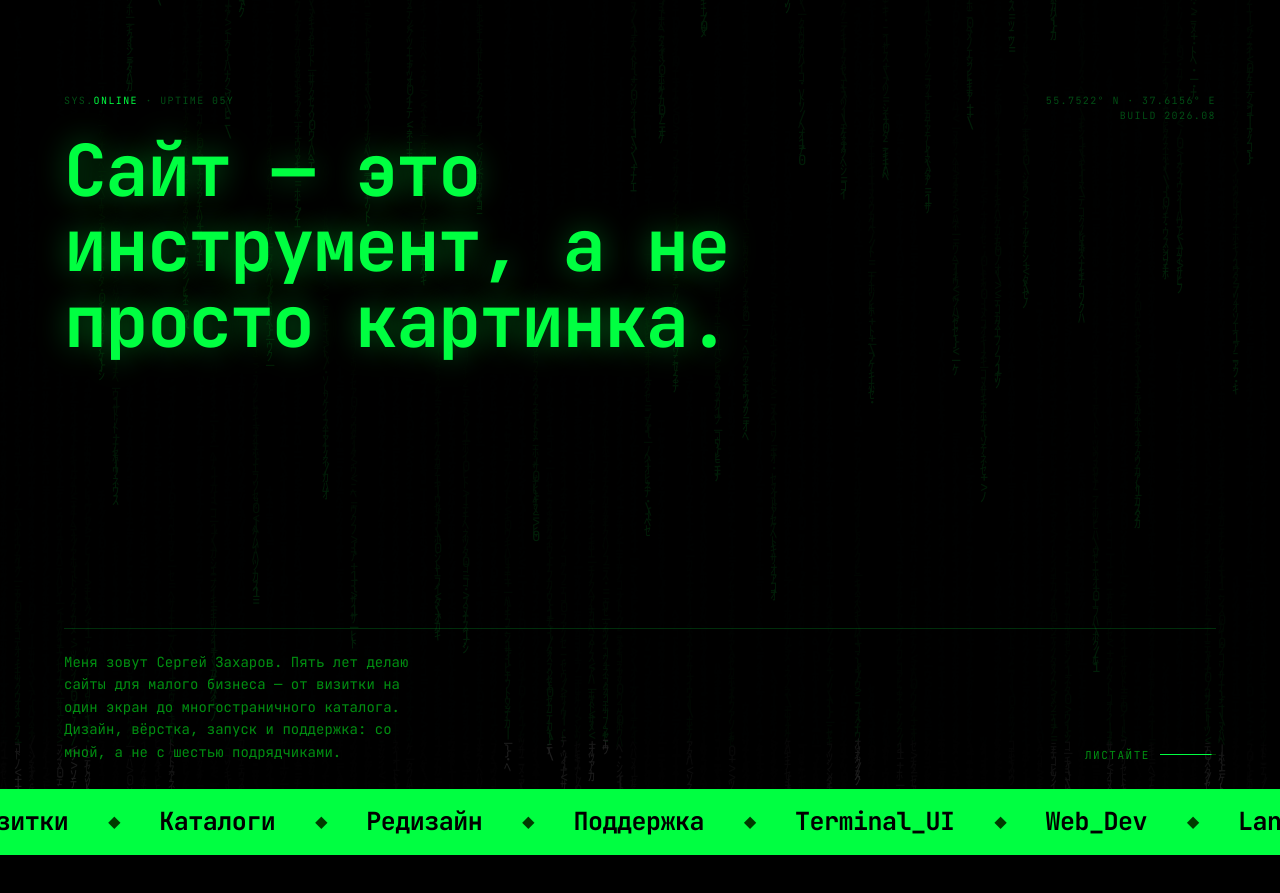
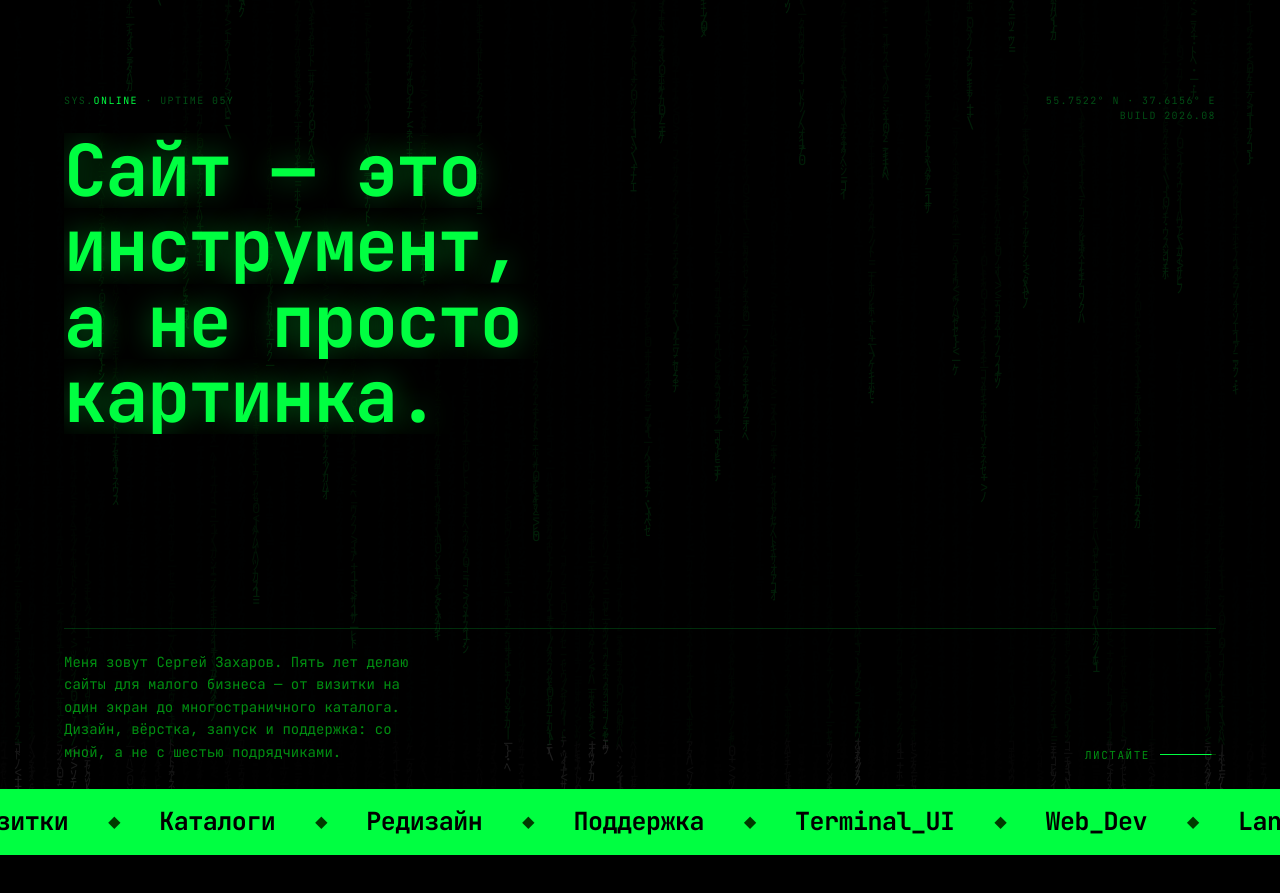
Before and after one commit to zakhsergey7-pixel/visitka, a React (Vite) app: page / in a window 1280 px wide. Shown: the part 2060-2953 px from the top of the page. Built offline with nearby package versions, Linux system fonts and the light colour scheme.

Commit message:
Fix overlapping text bug, add somyajain-style line reveal animation

```diff
--- a/src/app/App.tsx
+++ b/src/app/App.tsx
@@ -83,6 +83,62 @@ function useTypewriter(text: string, speed = 40, start = true) {
     return () => clearInterval(id);
   }, [text, speed, start]);
   return displayed;
+}
+
+/* ─────────────────────────────────────────
+   Mask Reveal — построчная анимация текста,
+   как на стартовой странице somyajain.com:
+   каждая строка спрятана в контейнере с
+   overflow:hidden и "выезжает" снизу вверх
+   с небольшой задержкой между строками.
+───────────────────────────────────────── */
+function MaskReveal({
+  lines,
+  delayStep = 110,
+  startDelay = 0,
+  style,
+}: {
+  lines: string[];
+  delayStep?: number;
+  startDelay?: number;
+  style?: React.CSSProperties;
+}) {
+  const ref = useRef<HTMLDivElement>(null);
+  const [visible, setVisible] = useState(false);
+  useEffect(() => {
+    const el = ref.current;
+    if (!el) return;
+    const ob = new IntersectionObserver(
+      ([e]) => {
+        if (e.isIntersecting) {
+          setTimeout(() => setVisible(true), startDelay);
+          ob.disconnect();
+        }
+      },
+      { threshold: 0.2 }
+    );
+    ob.observe(el);
+    return () => ob.disconnect();
+  }, [startDelay]);
+
+  return (
+    <div ref={ref} style={style}>
+      {lines.map((line, i) => (
+        <div key={i} style={{ overflow: "hidden" }}>
+          <div
+            style={{
+              display: "block",
+              transform: visible ? "translateY(0%)" : "translateY(115%)",
+              opacity: visible ? 1 : 0,
+              transition: `transform 1s cubic-bezier(.16,1,.3,1) ${i * delayStep}ms, opacity .7s ease ${i * delayStep}ms`,
+            }}
+          >
+            {line}
+          </div>
+        </div>
+      ))}
+    </div>
+  );
 }
 
 /* ─────────────────────────────────────────
@@ -266,9 +322,7 @@ function SignalBlock() {
    Hero
 ───────────────────────────────────────── */
 function Hero() {
-  const headline = useTypewriter("Сайт — это инструмент, а не просто картинка.", 38, true);
-  const [cur, setCur] = useState(true);
-  useEffect(() => { const id = setInterval(() => setCur(p => !p), 600); return () => clearInterval(id); }, []);
+  const headlineLines = ["Сайт — это", "инструмент,", "а не просто", "картинка."];
   return (
     <section style={{ position: "relative", minHeight: "100svh", display: "flex", flexDirection: "column", justifyContent: "space-between", padding: "clamp(120px,18vh,200px) clamp(20px,5vw,90px) 0", overflow: "hidden" }}>
       <div style={{ position: "absolute", inset: 0, zIndex: 0 }}>
@@ -283,7 +337,7 @@ function Hero() {
       </div>
       <div style={{ position: "relative", zIndex: 2 }}>
         <h1 style={{ fontFamily: "'JetBrains Mono',monospace", fontWeight: 700, fontSize: "clamp(30px,5.6vw,88px)", lineHeight: 1.05, letterSpacing: "-.02em", color: "#00ff41", textShadow: "0 0 30px rgba(0,255,65,.4)", maxWidth: "20ch" }}>
-          {headline}<span style={{ opacity: cur ? 1 : 0 }}>_</span>
+          <MaskReveal lines={headlineLines} delayStep={110} />
         </h1>
       </div>
       <div style={{ position: "relative", zIndex: 2, display: "grid", gridTemplateColumns: "1fr auto", gap: 30, alignItems: "end", borderTop: "1px solid rgba(0,255,65,.18)", padding: "22px 0 26px", marginTop: "clamp(36px,8vh,80px)" }}>
@@ -358,10 +412,14 @@ function Portrait() {
     function renderBigWords(text: string) {
       const big = bigRef.current;
       if (!big) return;
+      // Важно: внутри flex-контейнера текстовый узел из одних пробелов
+      // считается "пустым" и схлопывается в 0 — слова слипаются
+      // ("Это инструмент," превращается в "Этоинструмент,").
+      // &nbsp; не схлопывается, поэтому пробел между словами сохраняется.
       big.innerHTML = text
         .split(" ")
         .map((w) => `<span style="display:inline-block;will-change:transform">${w}</span>`)
-        .join(" ");
+        .join("&nbsp;");
     }
 
     function bigTextFrame(p: number) {
```
